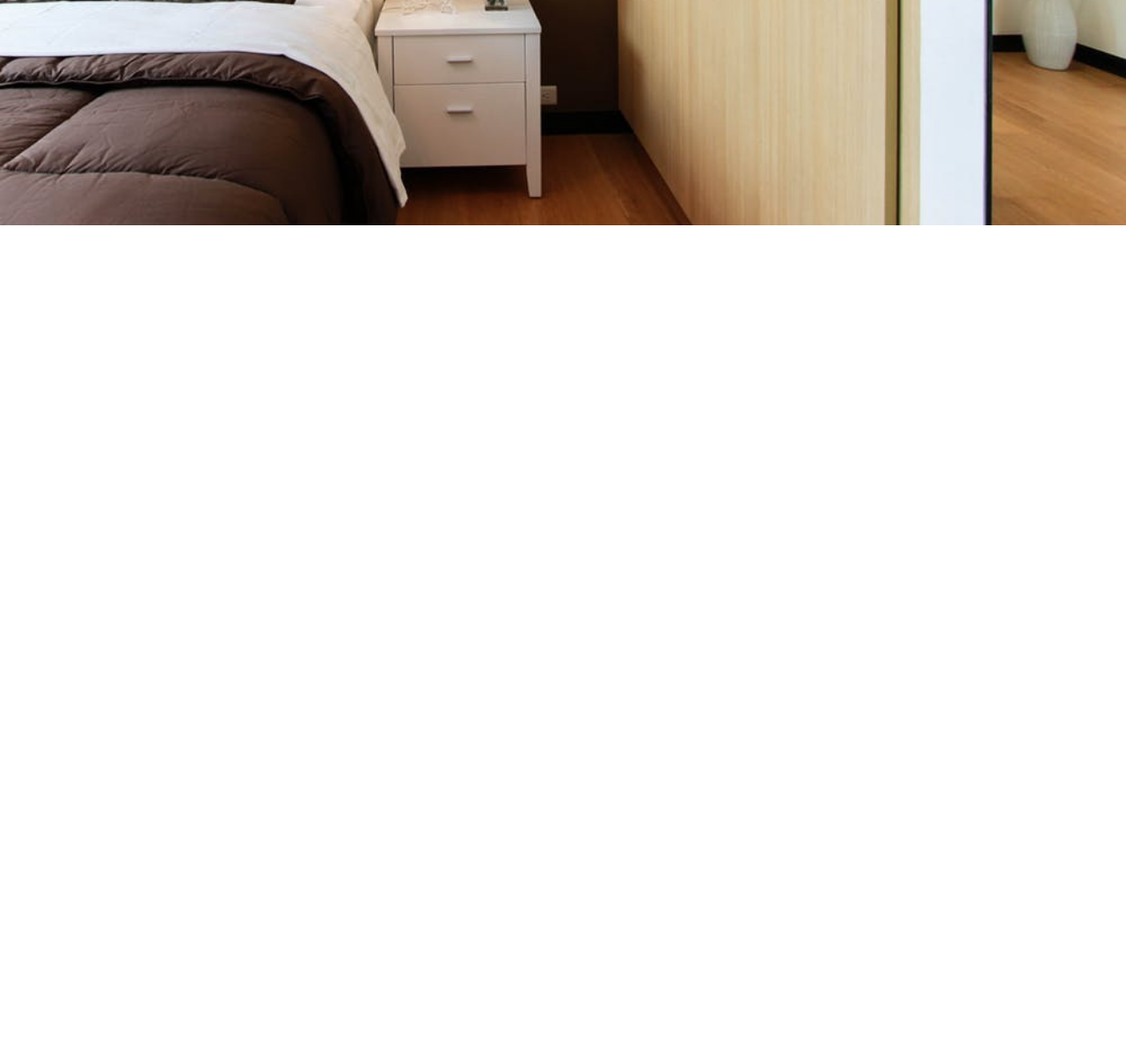
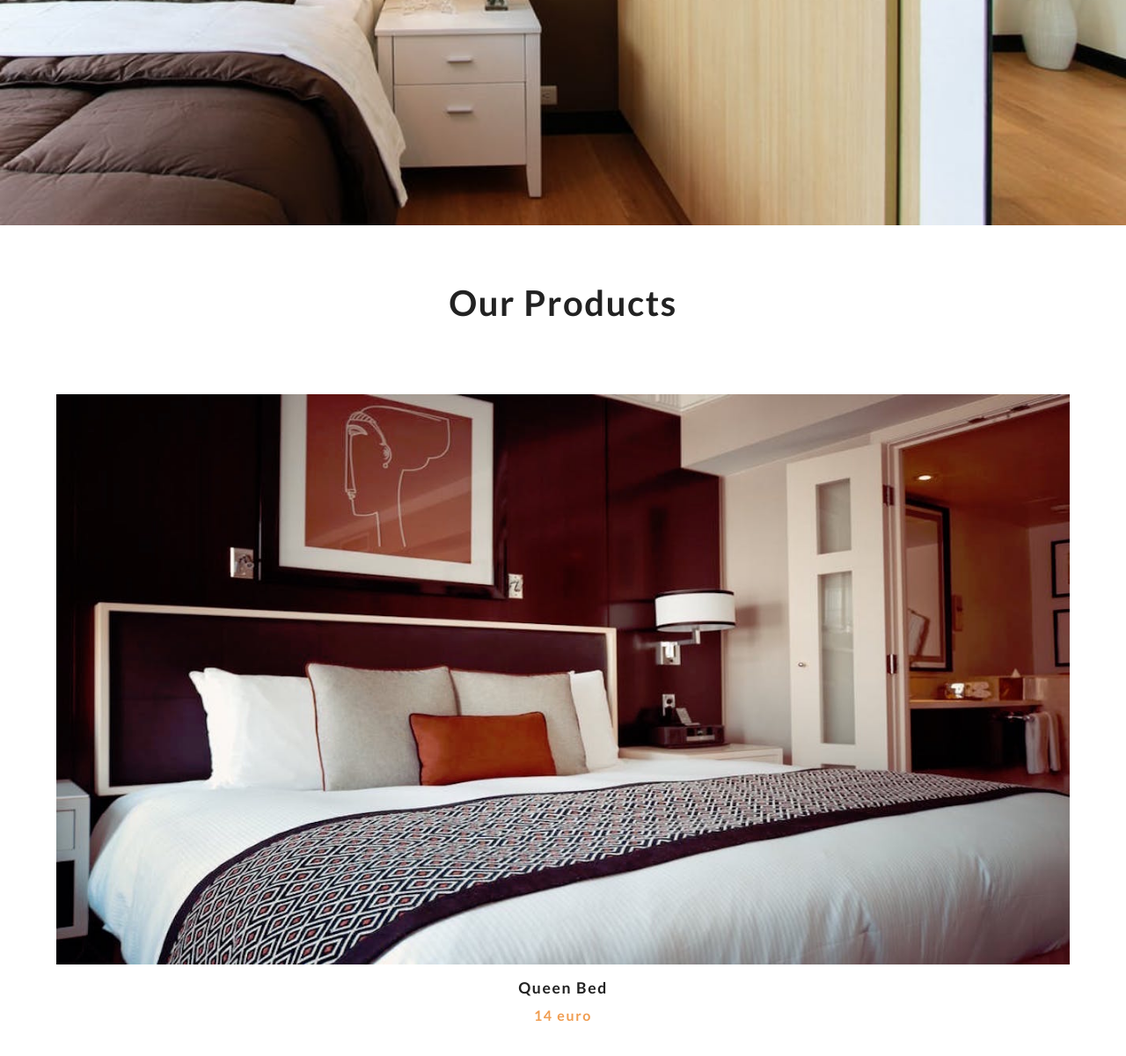
Before and after one commit to Techdaan1/javascript-store, a plain HTML site: page index.html in a window 1280 px wide. Shown: the part 544-1744 px from the top of the page at 88% size. Before the commit the page ends 800 px from the top, so only its background shows below. Drawn offline with Linux system fonts and the light colour scheme.

Commit message:
add product classes to html and css

```diff
--- a/index.html
+++ b/index.html
@@ -37,6 +37,31 @@
       </div>
     </header>
     <!-- end of hero -->
+    <!-- products -->
+    <section class="products">
+      <div class="section-title">
+        <h2>our products</h2>
+        <div class="products-center">
+          <!-- single product-->
+          <article class="product">
+            <div class="img-container">
+              <img
+                src="./images/product-1.jpeg"
+                alt="product"
+                class="product-img"
+              />
+              <button class="bag-btn" data-id="1">
+                <i class="fas fa-shopping-cart"> add to cart</i>
+              </button>
+            </div>
+            <h3>queen bed</h3>
+            <h4>14 euro</h4>
+          </article>
+          <!-- end of single product-->
+        </div>
+      </div>
+    </section>
+    <!-- end of products -->
     <script src="app.js"></script>
   </body>
 </html>
--- a/styles.css
+++ b/styles.css
@@ -93,3 +93,73 @@ body {
   color: var(--primaryColor);
 }
 /* --------------- End of Hero --------------- */
+/* --------------- Products ---------------- */
+.products {
+  padding: 4rem 0;
+}
+.section-title h2 {
+  text-align: center;
+  font-size: 2.5rem;
+  margin-bottom: 5rem;
+  text-transform: capitalize;
+  letter-spacing: var(--mainSpacing);
+}
+.products-center {
+  width: 90vw;
+  margin: 0 auto;
+  max-width: 1170px;
+  display: grid;
+  grid-template-columns: repeat(auto-fit, minmax(260px, 1fr));
+  grid-column-gap: 1.5rem;
+  grid-row-gap: 2rem;
+}
+.img-container {
+  position: relative;
+  overflow: hidden;
+}
+.bag-btn {
+  position: absolute;
+  top: 70%;
+  right: 0;
+  background: var(--primaryColor);
+  border: none;
+  text-transform: uppercase;
+  padding: 0.5rem 0.75rem;
+  letter-spacing: var(--mainSpacing);
+  font-weight: bold;
+  transition: var(--mainTransition);
+  transform: translateX(101%);
+  cursor: pointer;
+}
+.bag-btn:hover {
+  color: var(--mainWhite);
+}
+.fa-shopping-cart {
+  margin-right: 0.5rem;
+}
+.img-container:hover .bag-btn {
+  transform: translateX(0);
+}
+.product-img {
+  display: block;
+  width: 100%;
+  min-height: 12rem;
+  transition: var(--mainTransition);
+}
+.img-container:hover .product-img {
+  opacity: 0.5;
+}
+.product h3 {
+  text-transform: capitalize;
+  font-size: 1.1rem;
+  margin-top: 1rem;
+  letter-spacing: var(--mainSpacing);
+  text-align: center;
+}
+.product h4 {
+  margin-top: 0.7rem;
+  letter-spacing: var(--mainSpacing);
+  color: var(--primaryColor);
+  text-align: center;
+}
+/* --------------- End of Products ---------------- */
```
